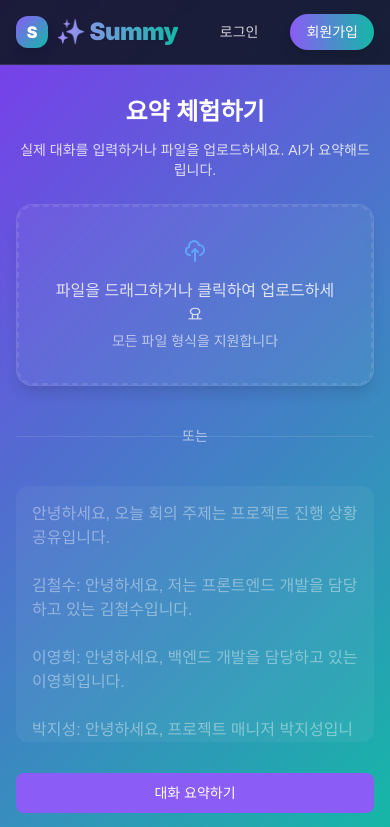
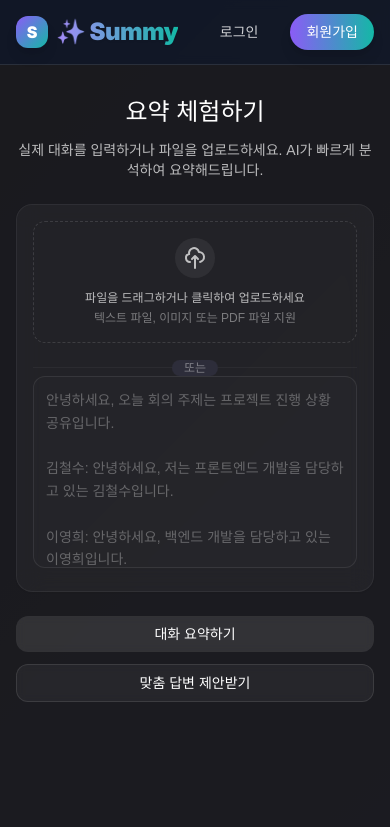
Before and after one commit to FLYLIKEB/summy, a Next.js app: page /demo in a window 390 px wide. Shown: the top 827 px of the page. Built offline with nearby package versions, Linux system fonts and the light colour scheme; a web font is replaced by a local one.

Commit message:
UI 개선: 애플 스타일로 대시보드 디자인 수정 및 모바일 최적화

```diff
--- a/app/demo/components/ActionButtons.tsx
+++ b/app/demo/components/ActionButtons.tsx
@@ -8,28 +8,50 @@ export const ActionButtons: React.FC<ActionButtonsProps> = ({
   onSuggestResponse
 }) => {
   return (
-    <div className="flex flex-col sm:flex-row gap-4 justify-center items-center w-full sm:w-auto">
+    <div className="flex flex-col sm:flex-row gap-3 justify-center items-center w-full sm:w-auto">
       <button
         onClick={onSummarize}
         disabled={isSummarizing}
-        className="btn-primary disabled:opacity-50 disabled:cursor-not-allowed disabled:transform-none disabled:shadow-none w-full sm:w-auto whitespace-nowrap text-white relative group overflow-hidden"
+        className="px-5 py-2 bg-white/10 text-white rounded-lg disabled:opacity-50 disabled:cursor-not-allowed w-full sm:w-auto transition-all hover:bg-white/15 backdrop-blur-sm"
       >
-        <span className="relative z-10 flex items-center justify-center gap-2">
-          <span className="hidden sm:inline">✨</span>
-          {isSummarizing ? '요약 분석 중...' : '대화 요약하기'}
+        <span className="flex items-center justify-center gap-2 text-sm font-medium">
+          {isSummarizing ? (
+            <>
+              <svg className="animate-spin -ml-1 mr-2 h-4 w-4 text-white" xmlns="http://www.w3.org/2000/svg" fill="none" viewBox="0 0 24 24">
+                <circle className="opacity-25" cx="12" cy="12" r="10" stroke="currentColor" strokeWidth="4"></circle>
+                <path className="opacity-75" fill="currentColor" d="M4 12a8 8 0 018-8V0C5.373 0 0 5.373 0 12h4zm2 5.291A7.962 7.962 0 014 12H0c0 3.042 1.135 5.824 3 7.938l3-2.647z"></path>
+              </svg>
+              요약 분석 중...
+            </>
+          ) : (
+            <>
+              <span className="hidden sm:inline">✨</span>
+              대화 요약하기
+            </>
+          )}
         </span>
-        <span className="absolute inset-0 bg-gradient-to-r from-purple-600 to-mint-600 opacity-0 group-hover:opacity-100 transition-opacity duration-300"></span>
       </button>
       <button
         onClick={onSuggestResponse}
         disabled={isSuggesting}
-        className="btn-secondary disabled:opacity-50 disabled:cursor-not-allowed disabled:transform-none disabled:shadow-none w-full sm:w-auto whitespace-nowrap text-white relative group overflow-hidden"
+        className="px-5 py-2 bg-white/5 text-white rounded-lg border border-white/10 disabled:opacity-50 disabled:cursor-not-allowed w-full sm:w-auto transition-all hover:bg-white/8 backdrop-blur-sm"
       >
-        <span className="relative z-10 flex items-center justify-center gap-2">
-          <span className="hidden sm:inline">💬</span>
-          {isSuggesting ? '답변 생성 중...' : '맞춤 답변 제안받기'}
+        <span className="flex items-center justify-center gap-2 text-sm font-medium">
+          {isSuggesting ? (
+            <>
+              <svg className="animate-spin -ml-1 mr-2 h-4 w-4 text-white" xmlns="http://www.w3.org/2000/svg" fill="none" viewBox="0 0 24 24">
+                <circle className="opacity-25" cx="12" cy="12" r="10" stroke="currentColor" strokeWidth="4"></circle>
+                <path className="opacity-75" fill="currentColor" d="M4 12a8 8 0 018-8V0C5.373 0 0 5.373 0 12h4zm2 5.291A7.962 7.962 0 014 12H0c0 3.042 1.135 5.824 3 7.938l3-2.647z"></path>
+              </svg>
+              답변 생성 중...
+            </>
+          ) : (
+            <>
+              <span className="hidden sm:inline">💬</span>
+              맞춤 답변 제안받기
+            </>
+          )}
         </span>
-        <span className="absolute inset-0 bg-white/20 opacity-0 group-hover:opacity-100 transition-opacity duration-300"></span>
       </button>
     </div>
   )
--- a/app/demo/components/FileUpload.tsx
+++ b/app/demo/components/FileUpload.tsx
@@ -56,11 +56,7 @@ export const FileUpload: React.FC<FileUploadProps> = ({ onFileChange, className
   const fileName = uploadedFile?.name
 
   return (
-    <Card
-      variant="glass"
-      padding="none"
-      className={className}
-    >
+    <div className={className}>
       <input
         type="file"
         ref={fileInputRef}
@@ -72,17 +68,19 @@ export const FileUpload: React.FC<FileUploadProps> = ({ onFileChange, className
         onDragLeave={handleDragLeave}
         onDrop={handleDrop}
         onClick={handleAreaClick}
-        className={`p-8 rounded-xl border-2 border-dashed transition-all cursor-pointer
+        className={`p-4 sm:p-6 border border-dashed rounded-lg transition-all cursor-pointer
           ${isDragging
-            ? 'border-blue-500 bg-blue-500/5'
-            : 'border-white/10 hover:border-blue-500/50 hover:bg-white/5'
+            ? 'border-white/30 bg-white/[0.02]'
+            : 'border-white/[0.12] hover:border-white/20 hover:bg-white/[0.01]'
           }`}
       >
         {uploadedFile ? (
           <div className="flex items-center justify-between">
             <div className="flex items-center gap-3">
-              <Icon name="file" className="w-6 h-6 text-blue-400" />
-              <span className="text-white/80">{fileName}</span>
+              <div className="w-8 h-8 flex items-center justify-center bg-white/[0.06] rounded-full">
+                <Icon name="file" className="w-4 h-4 text-white/80" />
+              </div>
+              <span className="text-white/80 text-sm sm:text-base truncate max-w-[16rem] sm:max-w-[24rem]">{fileName}</span>
             </div>
             <Button
               variant="ghost"
@@ -97,19 +95,21 @@ export const FileUpload: React.FC<FileUploadProps> = ({ onFileChange, className
             </Button>
           </div>
         ) : (
-          <div className="flex flex-col items-center gap-4">
-            <Icon name="upload" className="w-12 h-12 text-blue-400" />
+          <div className="flex flex-col items-center gap-3 sm:gap-4">
+            <div className="w-10 h-10 sm:w-12 sm:h-12 flex items-center justify-center bg-white/[0.06] rounded-full">
+              <Icon name="upload" className="w-5 h-5 sm:w-6 sm:h-6 text-white/70" />
+            </div>
             <div className="text-center">
-              <p className="text-white/80 mb-1">
+              <p className="text-white/70 mb-1 text-xs sm:text-sm">
                 파일을 드래그하거나 클릭하여 업로드하세요
               </p>
-              <p className="text-sm text-white/60">
-                모든 파일 형식을 지원합니다
+              <p className="text-xs text-white/40">
+                텍스트 파일, 이미지 또는 PDF 파일 지원
               </p>
             </div>
           </div>
         )}
       </div>
-    </Card>
+    </div>
   )
 }
--- a/app/demo/components/TextInput.tsx
+++ b/app/demo/components/TextInput.tsx
@@ -9,7 +9,7 @@ interface TextInputProps {
 
 export const TextInput: React.FC<TextInputProps> = ({ value, onChange, onResetFileUpload }) => {
   return (
-    <div className="mt-6">
+    <div>
       <textarea
         value={value}
         onChange={(e) => {
@@ -17,7 +17,7 @@ export const TextInput: React.FC<TextInputProps> = ({ value, onChange, onResetFi
           onResetFileUpload()
         }}
         placeholder={EXAMPLE_CONVERSATION}
-        className="w-full h-64 p-4 bg-white/5 rounded-lg text-white placeholder-white/40 focus:outline-none focus:ring-2 focus:ring-purple-500 resize-none"
+        className="w-full h-48 sm:h-60 p-3 bg-white/[0.01] border border-white/[0.08] rounded-lg text-white placeholder-white/30 focus:outline-none focus:border-white/20 focus:ring-1 focus:ring-white/10 resize-none transition-all text-sm leading-relaxed"
       />
     </div>
   )
--- a/app/demo/page.tsx
+++ b/app/demo/page.tsx
@@ -73,52 +73,59 @@ export default function DemoPage() {
   }
 
   return (
-    // 메인 컨테이너 - 배경색 스타일 제거
-    <div className="min-h-screen">
-      <div className="container mx-auto px-4 sm:px-6 lg:px-8 py-8 sm:py-10 lg:py-12">
+    <div className="min-h-screen bg-[#1a1a1f]/90">
+      <div className="container mx-auto px-4 sm:px-6 lg:px-8 py-8 sm:py-12">
         <div className="max-w-3xl mx-auto space-y-6 sm:space-y-8">
           {/* 페이지 헤더 */}
-          <div className="text-center">
-            <h1 className="text-2xl sm:text-3xl font-bold mb-3 sm:mb-4">
+          <div className="text-center mb-4 sm:mb-6">
+            <h1 className="text-2xl sm:text-3xl font-medium mb-3 sm:mb-4">
               요약 체험하기
             </h1>
-            <p className="text-sm sm:text-base opacity-80">
-              실제 대화를 입력하거나 파일을 업로드하세요. AI가 요약해드립니다.
+            <p className="text-sm sm:text-base opacity-70 max-w-md mx-auto">
+              실제 대화를 입력하거나 파일을 업로드하세요. AI가 빠르게 분석하여 요약해드립니다.
             </p>
           </div>
 
+          {/* 입력 컨테이너 */}
+          <div className="bg-white/[0.04] backdrop-blur-md rounded-xl border border-white/[0.06] shadow-sm overflow-hidden">
             {/* 파일 업로드 섹션 */}
+            <div className="p-4 sm:p-6">
               <FileUpload />
+            </div>
 
             {/* 구분선 */}
-          <div className="relative py-4">
-            <div className="absolute inset-0 flex items-center">
-              <div className="w-full border-t border-white/10"></div>
-            </div>
-            <div className="relative flex justify-center">
-              <span className="px-4 text-sm text-white/60">
+            <div className="relative py-2 sm:py-3 px-4 sm:px-6">
+              <div className="w-full border-t border-white/[0.04]"></div>
+              <div className="absolute left-1/2 top-1/2 -translate-x-1/2 -translate-y-1/2 bg-[#2d2d3a] px-3 sm:px-4 text-xs sm:text-sm text-white/40 rounded-full">
                 또는
-              </span>
               </div>
             </div>
 
             {/* 텍스트 입력 섹션 */}
+            <div className="px-4 sm:px-6 pb-4 sm:pb-6">
               <TextInput
                 value={input}
                 onChange={setInput}
                 onResetFileUpload={resetFileUpload}
               />
+            </div>
+          </div>
 
-          {/* 액션 버튼 섹션 */}
+          {/* 액션 버튼 섹션 - 더 깔끔하게 중앙 배치 */}
+          <div className="flex justify-center mt-6 sm:mt-8">
             <ActionButtons
               isSummarizing={isSummarizing}
               isSuggesting={isSuggesting}
               onSummarize={handleSummarizeClick}
               onSuggestResponse={handleSuggestResponseClick}
             />
+          </div>
 
+          {/* 응답 컨테이너 */}
+          <div className="mt-8 sm:mt-10">
             {/* 답변 제안 결과 섹션 */}
             {suggestedResponse && (
+              <div className="mb-6 sm:mb-10">
                 <ResponseSuggestion
                   isEditing={isEditing}
                   editedResponse={editedResponse}
@@ -131,6 +138,7 @@ export default function DemoPage() {
                   showReason={showReason}
                   onToggleReason={toggleReason}
                 />
+              </div>
             )}
 
             {/* 요약 결과 섹션 */}
@@ -140,5 +148,6 @@ export default function DemoPage() {
           </div>
         </div>
       </div>
+    </div>
   )
 }
--- a/app/globals.css
+++ b/app/globals.css
@@ -19,9 +19,9 @@
 }
 
 :root {
-  /* 배경 */
-  --background-start: #7C3AED;
-  --background-end: #14B8A6;
+  /* 배경 - 애플 스타일로 변경 */
+  --background-start: #1a1a1f;
+  --background-end: #2d2d3a;
 
   /* 색상 시스템 */
   --color-primary-50: #f5f3ff;
```
Also changed, not shown: app/demo/components/SummaryResult.tsx (+54 -118 lines). Lines whose indentation alone changed are shown as unchanged.
